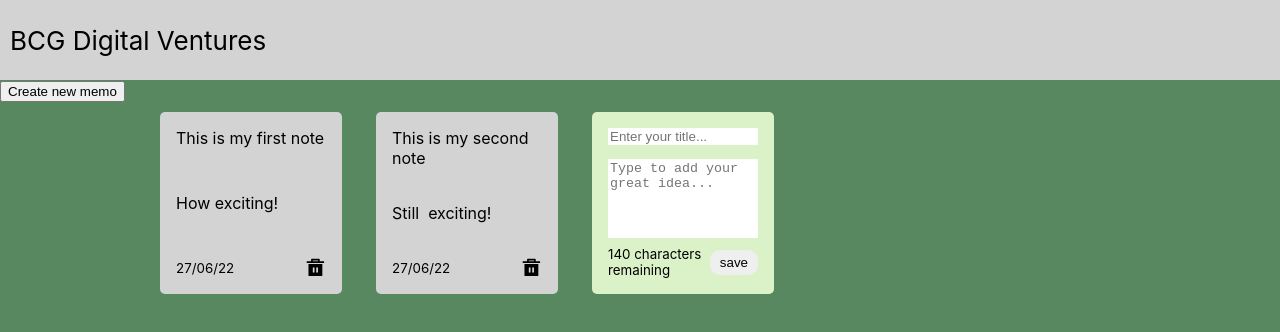
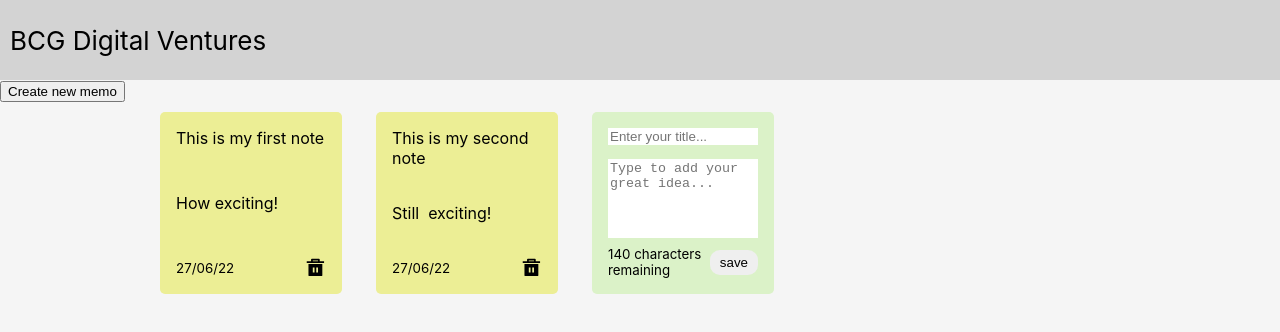
Before and after one commit to KamCoder5/memo-board, a React (Create React App) app: page / in a window 1280 px wide. Shown: the top 332 px of the page. Built offline with nearby package versions, Linux system fonts and the light colour scheme.

Commit message:
Delete functionality finished, added a cursor:pointer

```diff
--- a/src/index.css
+++ b/src/index.css
@@ -5,7 +5,7 @@
     sans-serif;
   -webkit-font-smoothing: antialiased;
   -moz-osx-font-smoothing: grayscale;
-  background-color: rgb(88, 136, 96);
+  background-color: whitesmoke;
 }
 
 code {
@@ -67,7 +67,7 @@
 }
 
 .memo {
-  background-color: lightgrey;
+  background-color: rgb(236, 238, 149);
   border-radius: 5px;
   padding: 1rem;
   height: 150px;
@@ -100,3 +100,7 @@
   align-items: center;
   justify-content: space-between;
 }
+
+.delete-icon {
+  cursor: pointer;
+}
```
